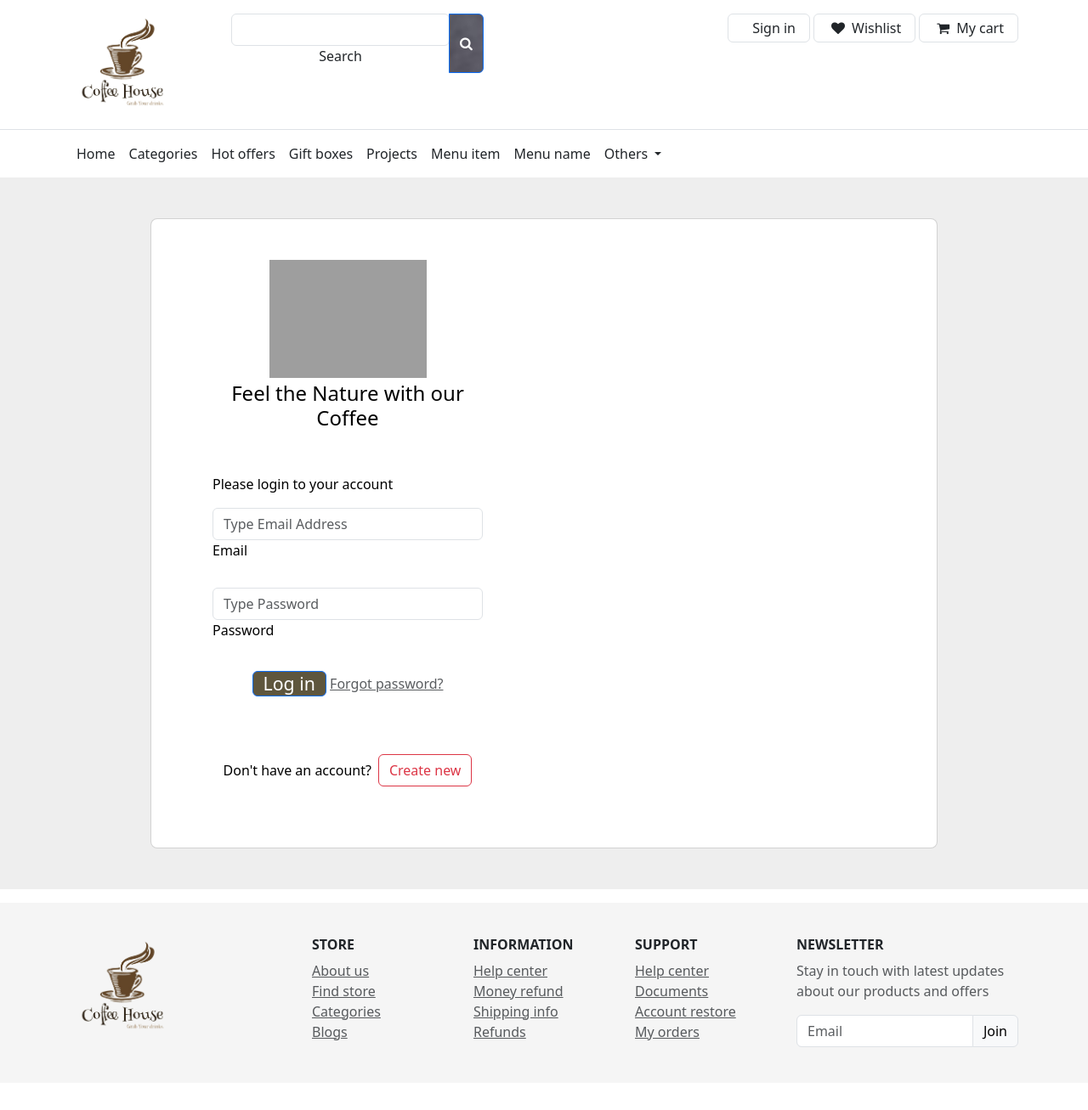
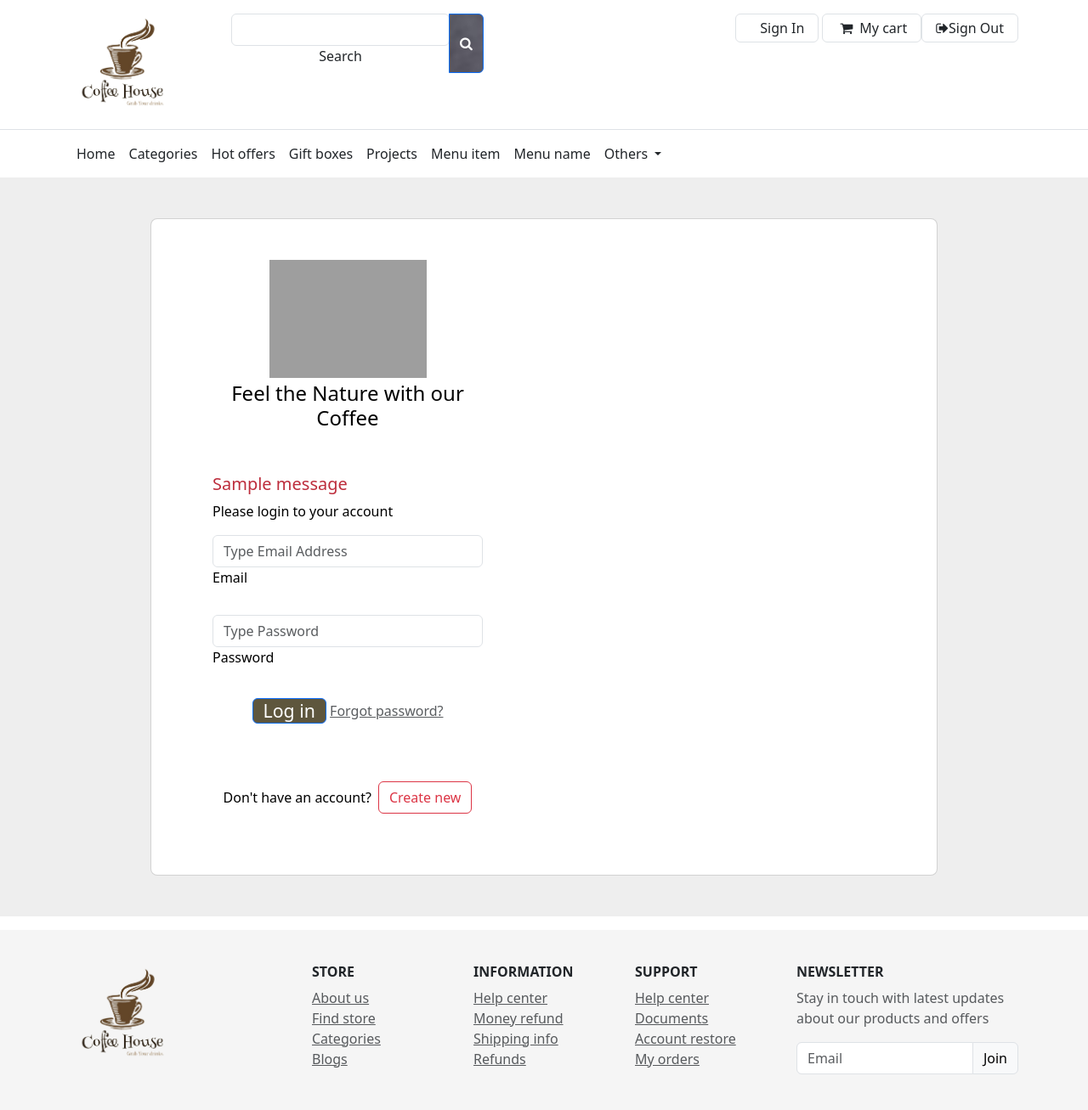
Before and after one commit to Ujjwal1112/coffee-house, a Django app: page /login in a window 1280 px wide. Shown: the whole page at 85% size. Before the commit the page ends 1233 px from the top, so only its background shows below. Run offline with Django 5.2, Linux system fonts and the light colour scheme; tables that the repository leaves empty hold one stand-in row (values such as "Sample post"); one stand-in notice (Sample message) is shown; some libraries are stand-ins or nearby versions; grey boxes are pictures that could not be loaded.

Commit message:
login setup

```diff
--- a/Templates/base.html
+++ b/Templates/base.html
@@ -42,22 +42,16 @@
             <!-- Center elements -->
             <div class="order-lg-last col-lg-5 col-sm-8 col-8">
               <div class="d-flex float-end">
+                {% if not request.user.is_authenticated %}
                 <a
-                  href="https://github.com/mdbootstrap/bootstrap-material-design"
+                  href="{% url 'login' %}"
                   class="me-1 border rounded py-1 px-3 nav-link d-flex align-items-center"
-                  target="_blank"
+
                 >
                   <i class="fa fa-user-alt m-1 me-md-2"></i>
-                  <p class="d-none d-md-block mb-0">Sign in</p>
+                  <p class="d-none d-md-block mb-0">Sign In </p>
                 </a>
-                <a
-                  href="https://github.com/mdbootstrap/bootstrap-material-design"
-                  class="me-1 border rounded py-1 px-3 nav-link d-flex align-items-center"
-                  target="_blank"
-                >
-                  <i class="fa fa-heart m-1 me-md-2"></i>
-                  <p class="d-none d-md-block mb-0">Wishlist</p>
-                </a>
+                {% endif %}
                 <a
                   href="https://github.com/mdbootstrap/bootstrap-material-design"
                   class="border rounded py-1 px-3 nav-link d-flex align-items-center"
@@ -66,6 +60,14 @@
                   <i class="fa fa-shopping-cart m-1 me-md-2"></i>
                   <p class="d-none d-md-block mb-0">My cart</p>
                 </a>
+                <a
+                href="{% url 'logout' %}"
+                class="border rounded py-1 px-3 nav-link d-flex align-items-center"
+                target="_blank"
+              >
+                <i class="fa fa-sign-out"></i>
+                <p class="d-none d-md-block mb-0">Sign Out</p>
+              </a>
               </div>
             </div>
             <!-- Center elements -->
--- a/Templates/login.html
+++ b/Templates/login.html
@@ -16,7 +16,13 @@
                       style="width: 185px;" alt="logo">
                     <h4 class="mt-1 mb-5 pb-1">Feel the Nature with our Coffee </h4>
                   </div>
-
+                 {% if messages %}
+                 {% for message in messages %}
+                  <div class="messages">
+                    <h5> {{ message }}</h5>
+                  </div>
+                  {% endfor %}
+                  {% endif %}
                   <form action="{% url 'login' %}" method="post" enctype="multipart/form-data">
                     {% csrf_token %}
                     <p>Please login to your account</p>
--- a/coffee_project/settings.py
+++ b/coffee_project/settings.py
@@ -125,4 +125,4 @@ STATIC_ROOT = BASE_DIR / "staticfiles"
 
 DEFAULT_AUTO_FIELD = 'django.db.models.BigAutoField'
 
-LOGIN_URL = '/login/'
+LOGIN_URL = 'login'
--- a/static/css/css.css
+++ b/static/css/css.css
@@ -7,3 +7,9 @@
 #gbcolor {
     background-color: rgb(94, 86, 61)
 }
+
+.messages {
+  color: rgb(189, 45, 60);
+  text-shadow: 3cap;
+  size: 6ch
+}
--- a/users/urls.py
+++ b/users/urls.py
@@ -3,5 +3,6 @@ import users.views as views
 
 urlpatterns = [
     path('', views.index_page, name='index'),
-    path('login', views.login, name='login')
+    path('login', views.user_login, name='login'),
+    path('logout', views.user_logout, name='logout')
 ]
--- a/users/views.py
+++ b/users/views.py
@@ -1,9 +1,42 @@
-from django.shortcuts import render
+from django.shortcuts import render, redirect
+from users.models import User
+from django.contrib import messages
+from django.contrib.auth import login, authenticate, logout
+from django.contrib.auth.decorators import login_required
 
 # Create your views here.
 
 def index_page(request):
     return render(request, 'index.html')
 
-def login(request):
+def user_login(request):
+    if request.method == "POST":
+        email = request.POST.get("email")
+        password = request.POST.get("password")
+
+
+        if User.objects.filter(email=email).exists():
+            Valid_user = User.objects.filter(email=email)[0]
+            check_user = authenticate(username=Valid_user.username, password=password)
+            if check_user:
+                message = "you are logged in"
+                messages.info(request, message)
+                login(request, check_user)
+                return redirect('index')
+            if not check_user:
+                message = 'Invalid email or password'
+                messages.error(request, message)
+                return redirect('login')
+        if not User.objects.filter(email=email).exists():
+
+            message = "email does not exists"
+            messages.error(request, message)
+            return redirect('login')
     return render(request, 'login.html')
+
+@login_required
+def user_logout(request):
+    logout(request)
+    message = "You are Logged Out"
+    messages.info(request, message)
+    return redirect('index')
```
